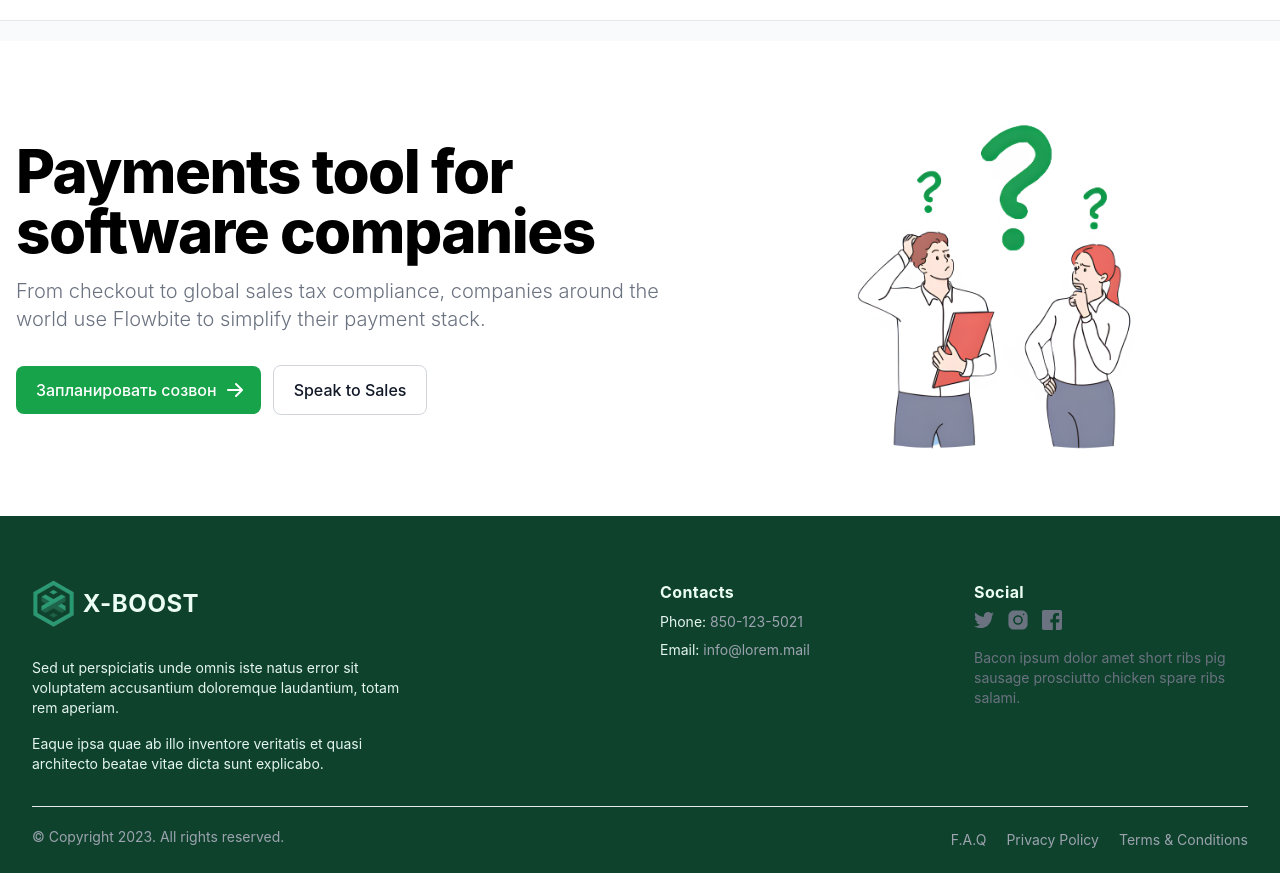
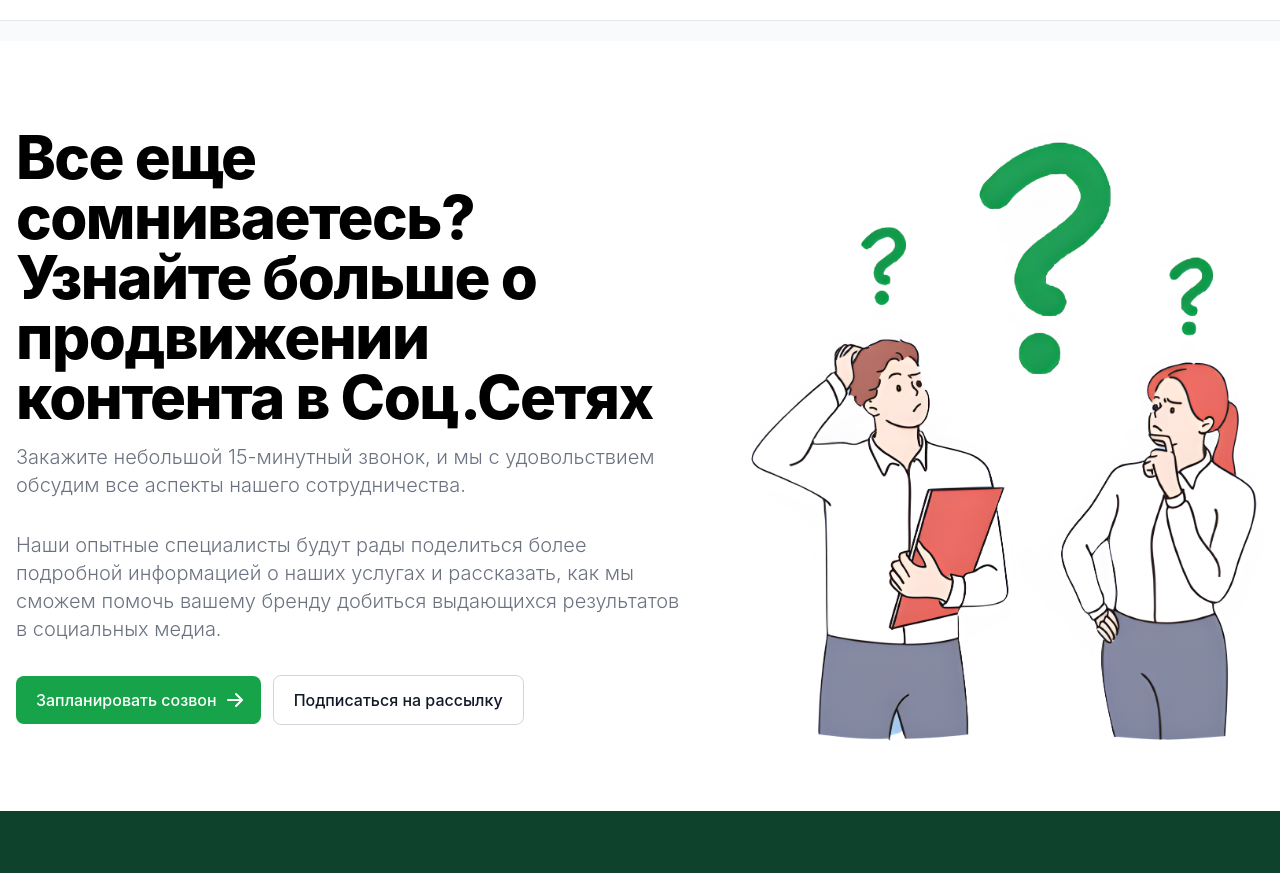
Before and after one commit to Unccepted/x-boost, a React (Create React App) app: page / in a window 1280 px wide. Shown: the part 5460-6333 px from the top of the page. Built offline with nearby package versions, Linux system fonts and the light colour scheme.

Commit message:
заканчил с основой Забронировать звонок

```diff
--- a/src/components/BookCall.jsx
+++ b/src/components/BookCall.jsx
@@ -6,12 +6,36 @@ function BookCall() {
       <div class="grid max-w-screen-xl px-4 py-8 mx-auto lg:gap-8 xl:gap-0 lg:py-16 lg:grid-cols-12">
         <div class="mr-auto place-self-center lg:col-span-7">
           <h1 class="max-w-2xl mb-4 text-4xl font-extrabold tracking-tight leading-none md:text-5xl xl:text-6xl dark:text-white">
-            Payments tool for software companies
+            Все еще сомниваетесь? Узнайте больше о продвижении контента в
+            Соц.Сетях
           </h1>
+          {/* <p class="max-w-2xl mb-6 font-light text-gray-500 lg:mb-8 md:text-lg lg:text-xl dark:text-gray-400">
+            Если вы все еще сомневаетесь в эффективности продвижения контента в
+            социальных сетях, давайте уладим все ваши вопросы и сомнения личным
+            созвоном.
+          </p> */}
+
           <p class="max-w-2xl mb-6 font-light text-gray-500 lg:mb-8 md:text-lg lg:text-xl dark:text-gray-400">
-            From checkout to global sales tax compliance, companies around the
-            world use Flowbite to simplify their payment stack.
+            Закажите небольшой 15-минутный звонок, и мы с удовольствием обсудим
+            все аспекты нашего сотрудничества.
           </p>
+          <p class="max-w-2xl mb-6 font-light text-gray-500 lg:mb-8 md:text-lg lg:text-xl dark:text-gray-400">
+            Наши опытные специалисты будут рады поделиться более подробной
+            информацией о наших услугах и рассказать, как мы сможем помочь
+            вашему бренду добиться выдающихся результатов в социальных медиа.
+          </p>
+
+          {/* <p class="max-w-2xl mb-6 font-light text-gray-500 lg:mb-8 md:text-lg lg:text-xl dark:text-gray-400">
+            Eсли же вам удобнее получать информацию по почте, подпишитесь на нашу
+            рассылку. Таким образом, вы всегда будете в курсе последних
+            тенденций и лучших практик продвижения в социальных сетях.
+          </p> */}
+
+          {/* <p class="max-w-2xl mb-6 font-light text-gray-500 lg:mb-8 md:text-lg lg:text-xl dark:text-gray-400">
+            Не упустите возможность улучшить свою стратегию продвижения с нашей
+            помощью! Закажите созвон или подпишитесь на рассылку уже сегодня
+          </p> */}
+
           <a
             href="#"
             class="inline-flex items-center justify-center px-5 py-3 mr-3 text-base font-medium text-center text-white rounded-lg bg-green-600 hover:bg-green-800 focus:ring-4 focus:ring-green-300 dark:focus:ring-green-900"
@@ -34,11 +58,11 @@ function BookCall() {
             href="#"
             class="inline-flex items-center justify-center px-5 py-3 text-base font-medium text-center text-gray-900 border border-gray-300 rounded-lg hover:bg-gray-100 focus:ring-4 focus:ring-gray-100 dark:text-white dark:border-gray-700 dark:hover:bg-gray-700 dark:focus:ring-gray-800"
           >
-            Speak to Sales
+            Подписаться на рассылку
           </a>
         </div>
-        <div class="hidden lg:mt-0 lg:col-span-5 lg:flex">
-          <img src={img_think} alt="mockup" />
+        <div class="hidden lg:mt-0 lg:col-span-5 lg:flex ">
+          <img src={img_think} alt="mockup" className="" />
         </div>
       </div>
     </section>
```
Also changed, not shown: src/imgs/still-thinking.png.
